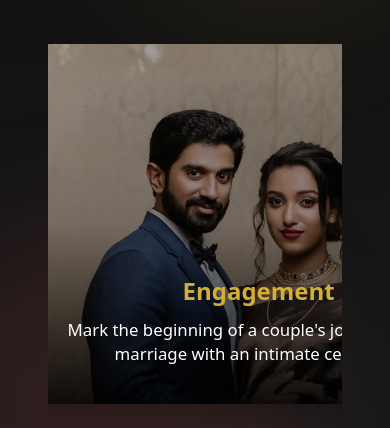
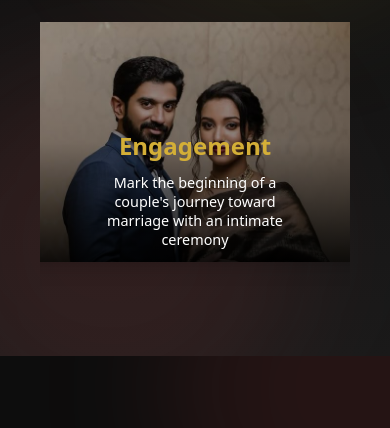
Before and after one commit to dassuvadeep2001/UtsavAura, a React (Vite) app in the folder Frontend/: page / in a window 390 px wide. Shown: the part 1216-1644 px from the top of the page. Built offline with nearby package versions, Linux system fonts and the light colour scheme; no server answers.

Commit message:
UtsavAura

```diff
--- a/Frontend/src/pages/Home/Home.jsx
+++ b/Frontend/src/pages/Home/Home.jsx
@@ -407,11 +407,11 @@ const Home = () => {
 
       {/* Event Types Section */}
 
-      <section className="py-24 px-6 bg-gradient-to-b from-[#0D0D0D] to-[#1A1A1A] relative overflow-hidden">
+      <section className="py-16 md:py-24 px-6 bg-gradient-to-b from-[#0D0D0D] to-[#1A1A1A] relative overflow-hidden">
         <div className="absolute -right-20 -top-20 w-96 h-96 rounded-full bg-[#D4AF37]/10 blur-3xl"></div>
         <div className="absolute -left-20 -bottom-20 w-96 h-96 rounded-full bg-[#FF5E5B]/10 blur-3xl"></div>
 
-        <div className="max-w-7xl mx-auto px-6 relative z-10">
+        <div className="max-w-7xl mx-auto px-4 relative z-10">
           <div className="text-center mb-12">
             <h2 className="text-5xl md:text-6xl font-bold text-white mb-6 leading-tight">
               One <span className="text-[#D4AF37]">Event</span> Platform
@@ -444,18 +444,18 @@ const Home = () => {
           >
             {eventTypes.map((event, index) => (
               <SwiperSlide key={index}>
-                <div className="slide-card relative w-[400px] h-[300px] mx-auto rounded-xl overflow-hidden shadow-lg transition-all duration-500">
+                <div className="slide-card relative md:w-[400px] md:h-[300px] w-[300px] h-[200px] mx-auto rounded-xl overflow-hidden shadow-lg transition-all duration-500">
                   <img
                     src={event.image}
                     alt={event.title}
                     className="absolute inset-0 w-full h-full object-cover"
                   />
                   <div className="absolute inset-0 bg-gradient-to-t from-black/90 via-black/30 to-black/20 z-10"></div>
-                  <div className="relative z-20 h-full flex flex-col mt-20 items-center justify-center p-6 text-center">
-                    <h3 className="text-xl md:text-2xl font-bold text-[#D4AF37] mb-2">
+                  <div className="relative z-20 h-full flex flex-col mt-10 md:mt-20 justify-center md:p-6 p-15 text-center items-center">
+                    <h3 className="text-xl md:text-2xl font-bold text-[#D4AF37] mb-2 flex justify-center text-center items-center">
                       {event.title}
                     </h3>
-                    <p className="text-sm text-white">{event.description}</p>
+                    <p className="md:text-sm text-xs text-white flex justify-center text-center items-center">{event.description}</p>
                   </div>
                 </div>
               </SwiperSlide>
@@ -553,7 +553,7 @@ const Home = () => {
             transition={{ duration: 0.6 }}
             className="text-center mb-16"
           >
-            <h2 className="text-5xl md:text-6xl font-bold text-white mb-6 leading-tight">
+            <h2 className="text-4xl md:text-5xl font-bold text-white mb-6 leading-tight">
               Revolutionizing Celebrations:{" "}
               <span className="text-[#D4AF37]">Tradition</span>{" "}
               <span className="text-white">Meets</span>{" "}
```
